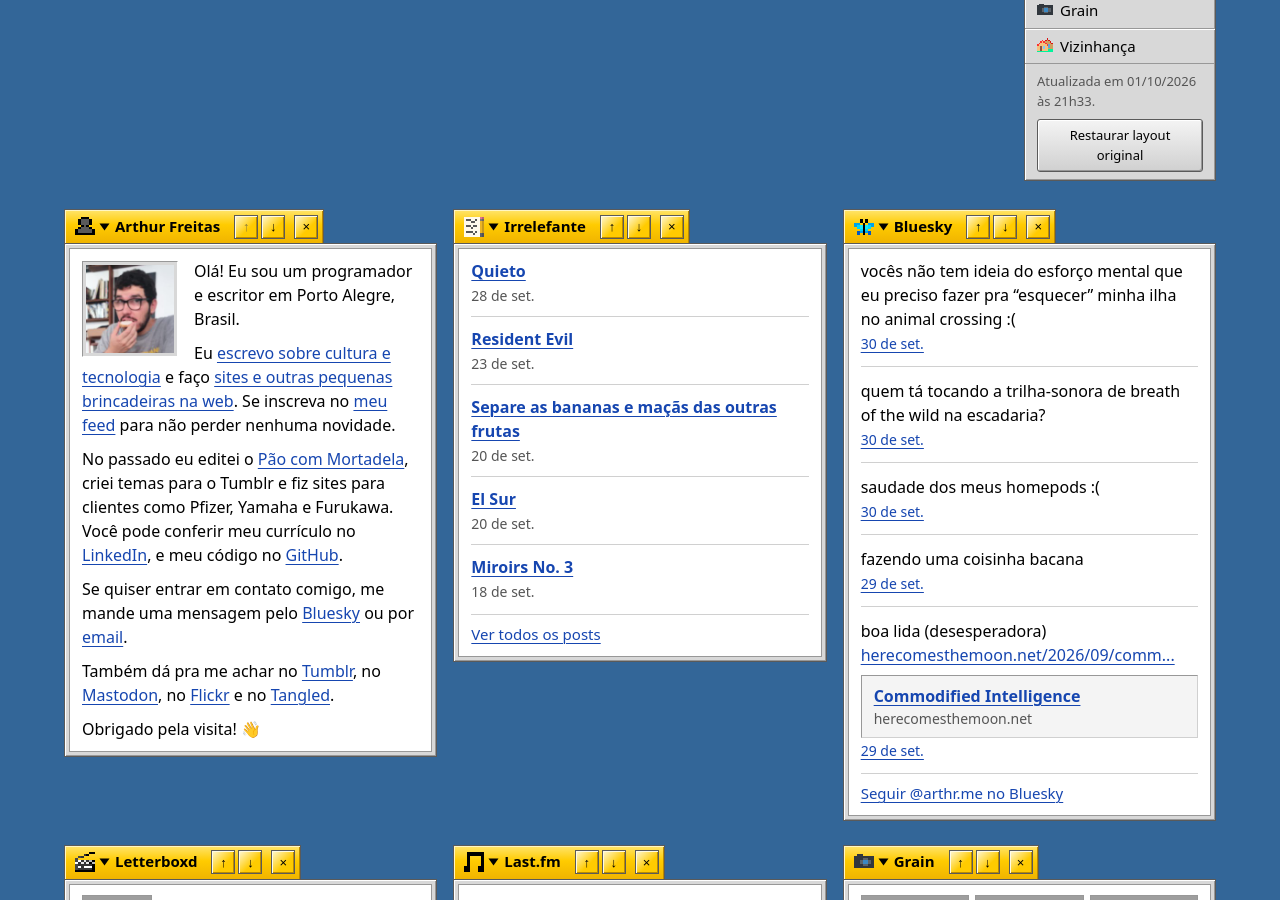
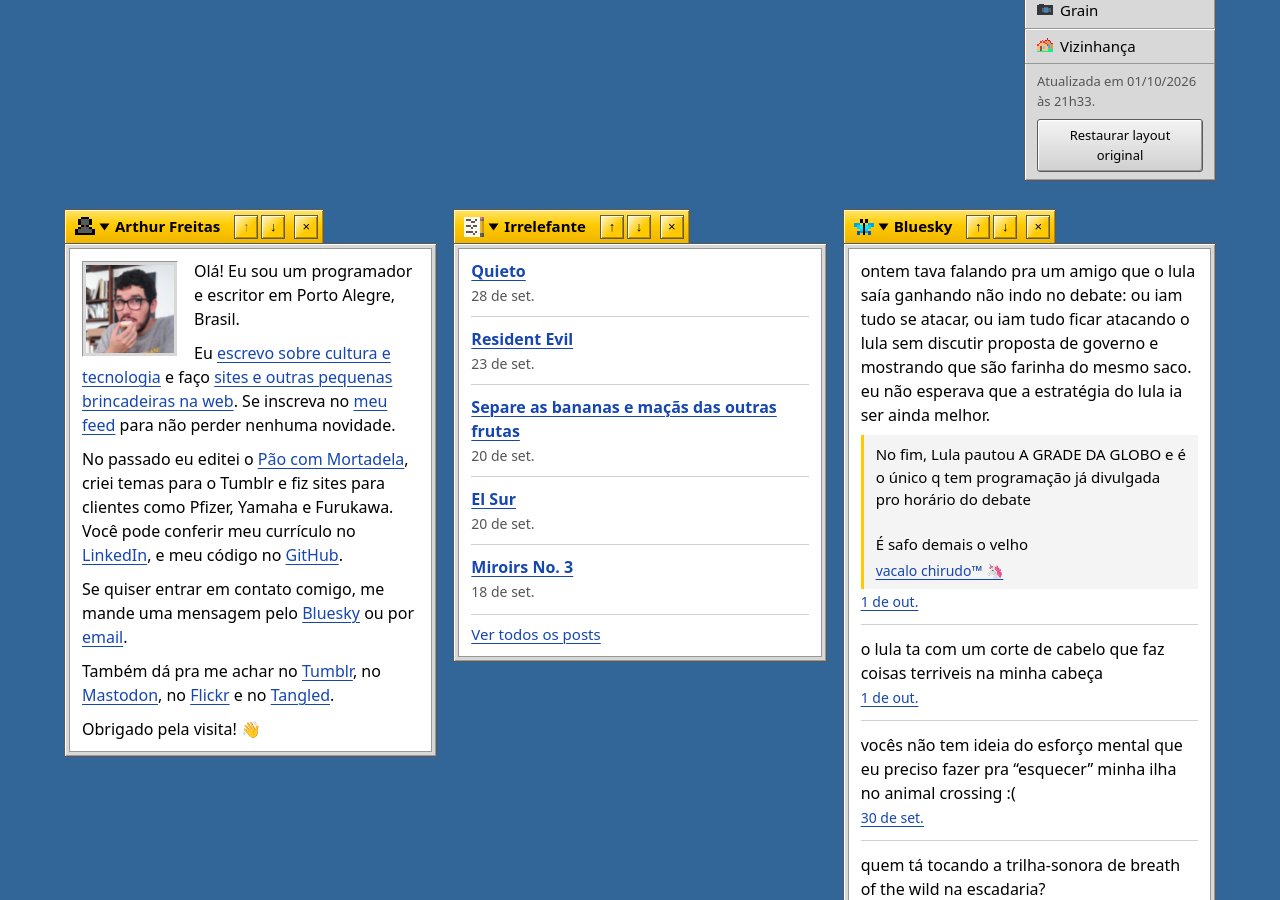
Before and after one commit to arthrfrts/arthrfrts, a Jekyll site: the page built from index.html, in a window 1280 px wide and 900 px high, scrolled down 319 px. Built offline with Jekyll 4.4.1, drawn with Linux system fonts in a browser that asks for light colours; some web fonts are replaced; grey boxes are pictures that could not be loaded.

Commit message:
feeds: 2026-10-02T00:33Z

```diff
--- a/_data/feeds/bluesky.json
+++ b/_data/feeds/bluesky.json
@@ -1,6 +1,30 @@
 {
-  "atualizadoEm": "2026-10-01T00:23:15.345Z",
+  "atualizadoEm": "2026-10-02T00:33:21.669Z",
   "items": [
+    {
+      "url": "https://bsky.app/profile/arthr.me/post/3mwu4dmxfos2b",
+      "data": "2026-10-02T00:25:52.527Z",
+      "texto": [
+        {
+          "texto": "ontem tava falando pra um amigo que o lula saía ganhando não indo no debate: ou iam tudo se atacar, ou iam tudo ficar atacando o lula sem discutir proposta de governo e mostrando que são farinha do mesmo saco. eu não esperava que a estratégia do lula ia ser ainda melhor."
+        }
+      ],
+      "citacao": {
+        "autor": "vacalo chirudo™ 🦄",
+        "handle": "eumesma.bsky.social",
+        "url": "https://bsky.app/profile/eumesma.bsky.social/post/3mwu3p6saec2m",
+        "texto": "No fim, Lula pautou A GRADE DA GLOBO e é o único q tem programação já divulgada pro horário do debate\n\nÉ safo demais o velho"
+      }
+    },
+    {
+      "url": "https://bsky.app/profile/arthr.me/post/3mwu2s3ih522p",
+      "data": "2026-10-01T23:58:10.045Z",
+      "texto": [
+        {
+          "texto": "o lula ta com um corte de cabelo que faz coisas terriveis na minha cabeça"
+        }
+      ]
+    },
     {
       "url": "https://bsky.app/profile/arthr.me/post/3mwrljg5twc2w",
       "data": "2026-10-01T00:19:33.637Z",
@@ -27,32 +51,6 @@
           "texto": "saudade dos meus homepods :("
         }
       ]
-    },
-    {
-      "url": "https://bsky.app/profile/arthr.me/post/3mwp7ezojx22z",
-      "data": "2026-09-30T01:37:01.956Z",
-      "texto": [
-        {
-          "texto": "fazendo uma coisinha bacana"
-        }
-      ]
-    },
-    {
-      "url": "https://bsky.app/profile/arthr.me/post/3mwoc62rqt22j",
-      "data": "2026-09-29T16:54:09.715Z",
-      "texto": [
-        {
-          "texto": "boa lida (desesperadora) "
-        },
-        {
-          "texto": "herecomesthemoon.net/2026/09/comm...",
-          "href": "https://herecomesthemoon.net/2026/09/commodified-intelligence/"
-        }
-      ],
-      "cartao": {
-        "url": "https://herecomesthemoon.net/2026/09/commodified-intelligence/",
-        "titulo": "Commodified Intelligence"
-      }
     }
   ]
 }
```
